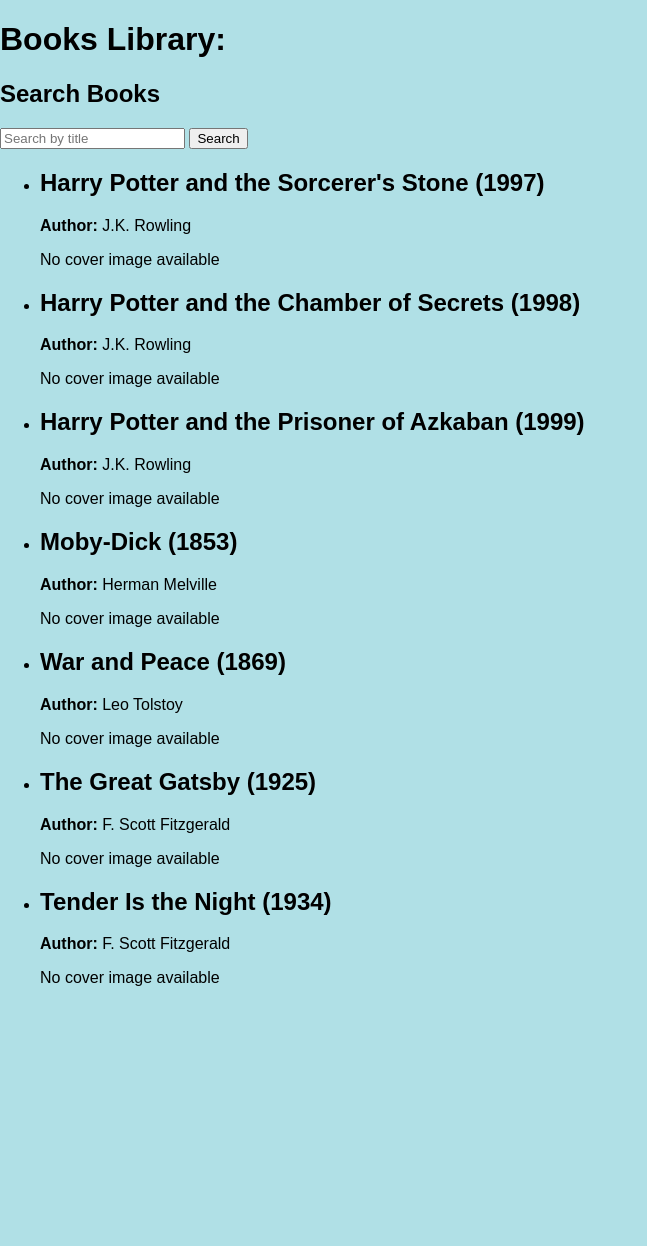
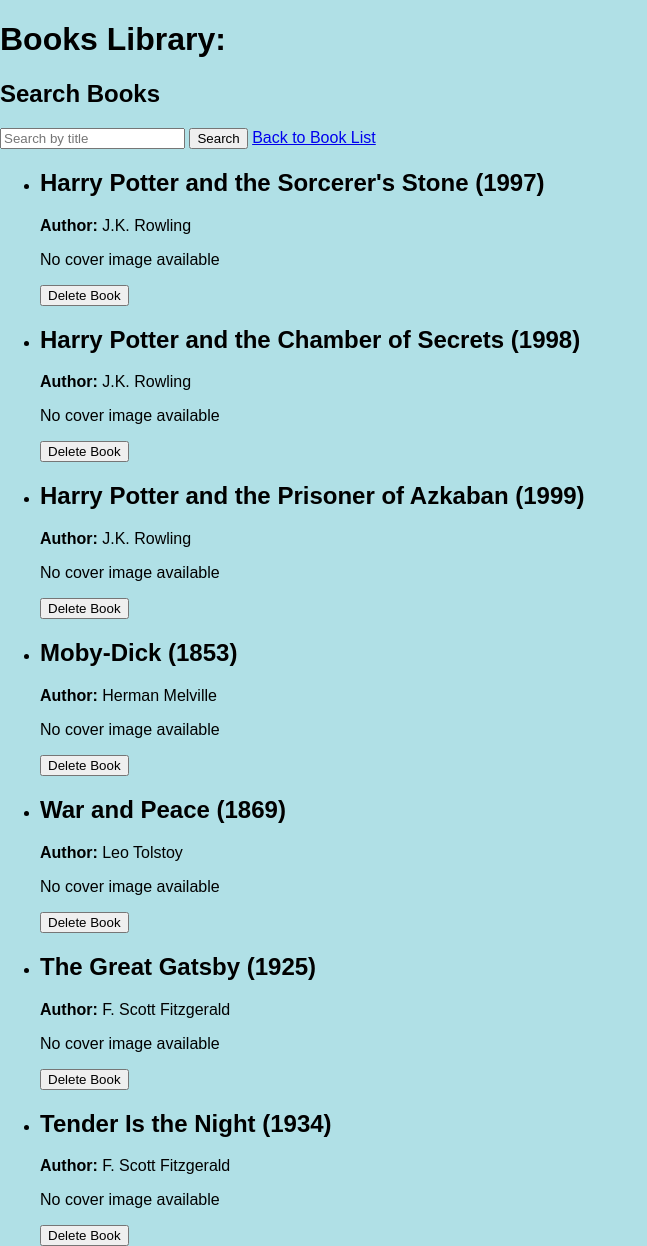
Before and after one commit to ReshmaJohnDev/Book_Alchemy, a Flask app: page / in a window 1280 px wide. Shown: the part 38-1284 px from the top of the page, without its empty margins (0-647 px from the left). Before the commit the page ends 1024 px from the top, so only its background shows below. Run offline with Flask 3, Linux system fonts and the light colour scheme; data that the repository does not hold is empty.

Commit message:
Implemented delete functionality

```diff
--- a/app.py
+++ b/app.py
@@ -3,8 +3,7 @@
 from datetime import datetime
 from flask import Flask, render_template,request, redirect, url_for, flash
 from data_models import db,Author, Book
-from flask_sqlalchemy import SQLAlchemy
-from sqlalchemy.orm import session
+
 
 
 API_URL = 'https://www.googleapis.com/books/v1/volumes'
@@ -46,6 +45,7 @@
        else:
            books = Book.query.all()
 
+
     book_details = []
     for book in books:
         # Call the Google Books API using the ISBN for each book
@@ -62,18 +62,17 @@
             book_image_url = None
 
         book_details.append({
-            'title': book.book_title,
-            'author': book.author.author_name,
-            'publication_year': book.book_publication_year,
+            'book': book,
             'image_url': book_image_url
         })
+
+        print(book_details)
     return render_template('home.html', book_details= book_details, sort_by= sort_by, search_query=search_query)
 
 
 @app.route('/add_author', methods=['GET', 'POST'])
 def add_author():
     if request.method == 'POST':
-        authors = Author.query.all()
         author_name = request.form.get('author_name')
         author_birth_date= request.form.get('author_birth')
         author_death_date = request.form.get('author_death')
@@ -122,5 +121,25 @@
 
     return render_template('add_book.html',authors = authors )
 
+@app.route('/book/<int:book_id>/delete', methods=['GET', 'POST'])
+def delete_book(book_id):
+    if request.method == 'POST':
+        book = Book.query.get_or_404(book_id)
+        author = Author.query.get_or_404(book.author_id)
+        print(author)
+
+        db.session.delete(book)
+        db.session.commit()
+
+        remaining_books = Book.query.filter_by(author_id= author.author_id).all()
+        if not remaining_books:
+            db.session.delete(author)
+            db.session.commit()
+
+        flash('Book successfully deleted!', 'success')
+        return redirect(url_for('home_page'))
+
+
+
 if __name__ == '__main__':
     app.run(debug=True)
--- a/data_models.py
+++ b/data_models.py
@@ -1,5 +1,4 @@
 from flask_sqlalchemy import SQLAlchemy
-from sqlalchemy import Column, Integer, String, Date, ForeignKey
 
 
 db = SQLAlchemy()
--- a/templates/add_author.html
+++ b/templates/add_author.html
@@ -3,6 +3,7 @@
 <head>
     <meta charset="UTF-8">
     <meta name="viewport" content="width=device-width, initial-scale=1.0">
+         <link rel="stylesheet" href="/static/styles.css">
     <title>Submit Your Info</title>
 </head>
 <body>
--- a/templates/add_book.html
+++ b/templates/add_book.html
@@ -3,6 +3,7 @@
 <head>
     <meta charset="UTF-8">
     <meta name="viewport" content="width=device-width, initial-scale=1.0">
+         <link rel="stylesheet" href="/static/styles.css">
     <title>Submit Your Info</title>
 </head>
 <body>
--- a/templates/home.html
+++ b/templates/home.html
@@ -37,21 +37,27 @@
     <div class="input-field">
         <input type="text" name="search_query" placeholder="Search by title" required>
         <button type="submit">Search</button>
+         <a href="{{ url_for('home_page') }}">Back to Book List</a>
     </div>
+
 </form>
-
     <ul>
-         {% for book in book_details %}
+         {% for detail in book_details %}
         <li>
-            <h2>{{ book.title }} ({{ book.publication_year }})</h2>
-            <p><strong>Author:</strong> {{ book.author}}</p>
+            <h2>{{ detail.book.book_title }} ({{ detail.book.book_publication_year }})</h2>
+            <p><strong>Author:</strong> {{ detail.book.author.author_name}}</p>
             <p>
-    {% if book.image_url %}
-        <img src="{{ book.image_url }}" alt="Book Cover" width="150">
+    {% if detail.image_url %}
+        <img src="{{ detail.image_url }}" alt="Book Cover" width="150">
     {% else %}
         No cover image available
     {% endif %}
     </p>
+            <form action="{{ url_for('delete_book', book_id= detail.book.book_id) }}" method="POST">
+                <div class="input-field">
+                    <button type="submit">Delete Book</button>
+                </div>
+            </form>
         </li>
         {% endfor %}
     </ul>
```
Also changed, not shown: data/library.sqlite.
